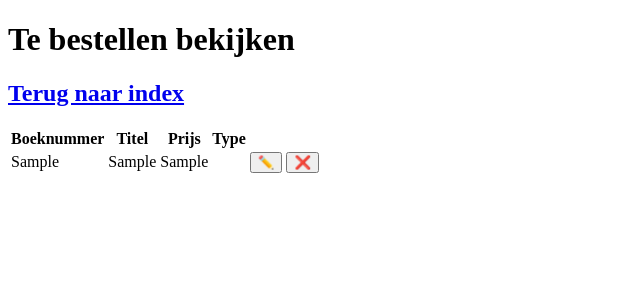
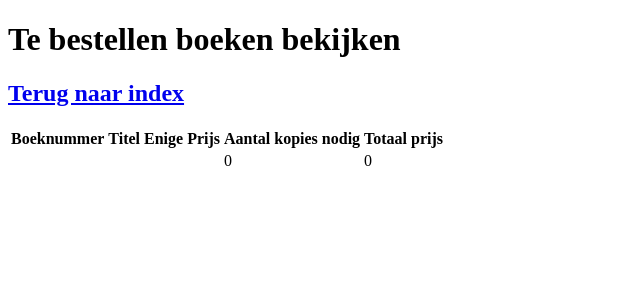
Before and after one commit to alperenZP/Alperen, a PHP site: page /te_bestellen_boeken_bekijken.php in a window 1280 px wide. Shown: the top 300 px of the page, without its empty margins (0-640 px from the left). Run offline with PHP 8.4, Linux system fonts and the light colour scheme; tables that the repository leaves empty or names only in its code hold one stand-in row (values such as "Sample post"); data that the repository does not hold is empty.

Commit message:
Update te_bestellen_boeken_bekijken.php

```diff
--- a/herhalingsoefening/te_bestellen_boeken_bekijken.php
+++ b/herhalingsoefening/te_bestellen_boeken_bekijken.php
@@ -11,29 +11,29 @@
     <title>Te bestellen boeken bekijken</title>
 </head>
 <body>
-    <h1>Te bestellen bekijken</h1>
+    <h1>Te bestellen boeken bekijken</h1>
     <h2><a href="index.php">Terug naar index</a></h2>
     <?php
-        $sql = 'SELECT *, SUM(tblklas.aantalleerlingen) AS "totaal_leerlingen" FROM tblklas INNER JOIn tblboekinklas ON tblboekinklas.klasnummer = tblklas.klasnummer INNER JOIN tblboek ON tblboekinklas.boeknummer = tblboek.boeknummer GROUP BY tblboek.boeknummer;';
+        $sql = 'SELECT *, SUM(tblklas.aantalleerlingen) AS "totaal_leerlingen", (SUM(tblklas.aantalleerlingen)*tblboek.prijs) AS "totaal_prijs" FROM tblklas INNER JOIn tblboekinklas ON tblboekinklas.klasnummer = tblklas.klasnummer INNER JOIN tblboek ON tblboekinklas.boeknummer = tblboek.boeknummer GROUP BY tblboek.boeknummer';
         $resultaat = $mysqli->query($sql);
         echo '
             <table>
                 <tr>
                     <th>Boeknummer</th>
                     <th>Titel</th>
-                    <th>Prijs</th>
-                    <th>Type</th>
+                    <th>Enige Prijs</th>
+                    <th>Aantal kopies nodig</th>
+                    <th>Totaal prijs</th>
                 </tr>
         ';
         while($row = $resultaat->fetch_assoc()){
             echo '
                 <tr>
-                    <td>'.$row["boeknummer"].'</td>
-                    <td>'.$row["naam"].'</td>
-                    <td>'.$row["prijs"].'</td>
-                    <td>'.$row["type"].'</td>
-                    <td><a href=boek_wijzigen.php?te_wijzigen='.$row["boeknummer"].'><button>✏️</button></a></td>
-                    <td><a href=boek_verwijderen.php?te_verwijderen='.$row["boeknummer"].'><button>❌</button></a></td>
+                    <td>'.$row["tblboek.boeknummer"].'</td>
+                    <td>'.$row["tblboek.naam"].'</td>
+                    <td>'.$row["tblboek.prijs"].'</td>
+                    <td>'.$row["totaal_leerlingen"].'</td>
+                    <td>'.$row["totaal_prijs"].'</td>
                 </tr>
             ';
         }
```
